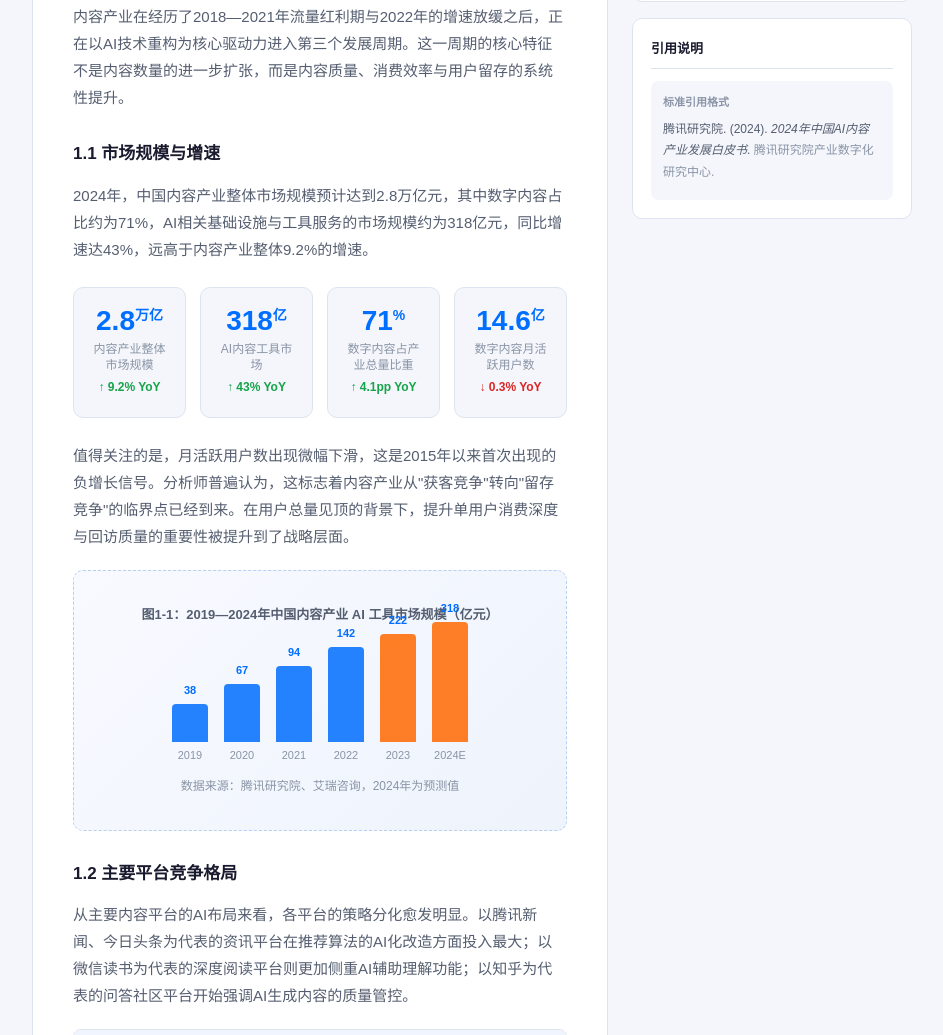
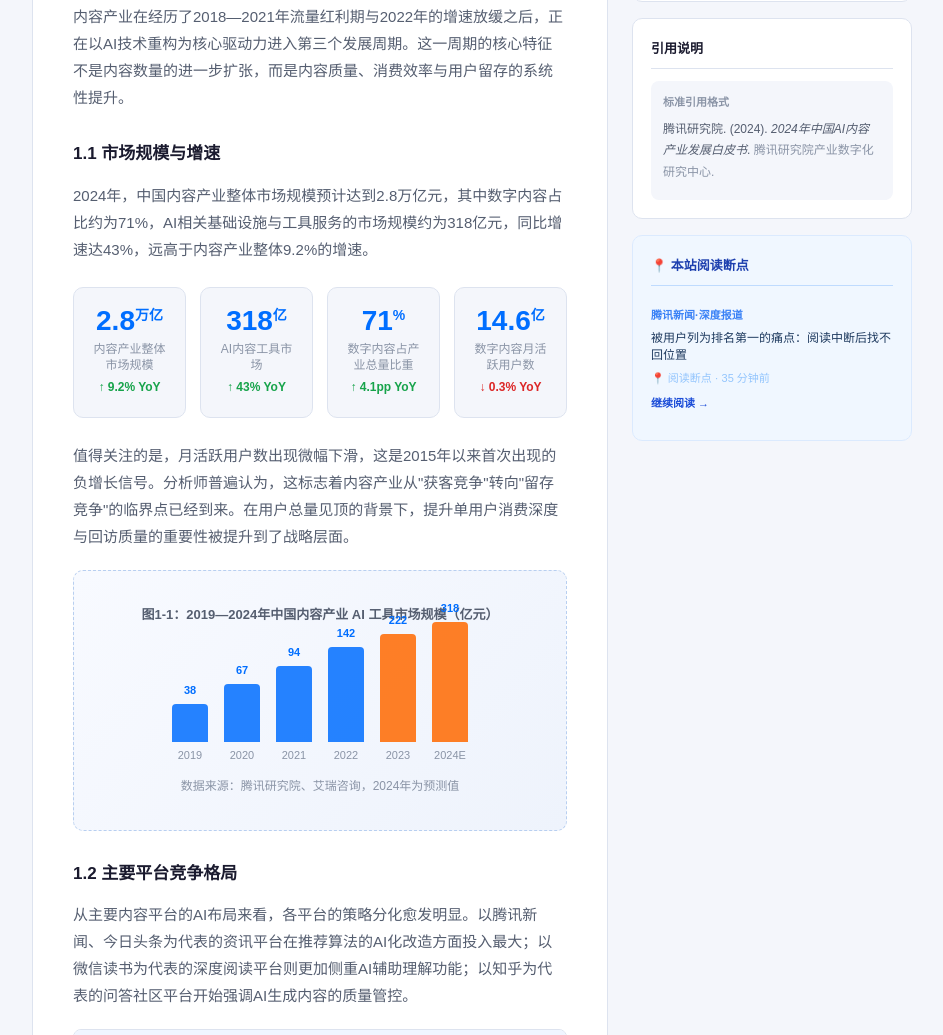
Before and after one commit to tencyTT/anchornote-demo, a plain HTML site: page pages/research-report.html in a window 1280 px wide. Shown: the part 1335-2370 px from the top of the page, without its empty margins (304-1247 px from the left). Drawn offline with Linux system fonts and the light colour scheme.

Commit message:
feat: add cross-page checkpoint sidebar card to research-report

```diff
--- a/pages/research-report.html
+++ b/pages/research-report.html
@@ -160,6 +160,19 @@ body { font-family: "PingFang SC", "Noto Sans SC", "Microsoft YaHei", sans-serif
 .cite-block .cb-label { font-size: 11px; color: var(--muted); margin-bottom: 6px; font-weight: 600; }
 .cite-block .cite-item { font-size: 12px; color: var(--sub); margin-bottom: 4px; }
 .cite-block .cite-item span { color: var(--muted); }
+
+/* 本站断点卡片 */
+.site-cp-item {
+  display: flex; flex-direction: column; gap: 4px;
+  padding: 10px 0; border-bottom: 1px solid #bfdbfe; cursor: pointer;
+  transition: background .15s; border-radius: 6px; margin: 0 -6px; padding: 8px 6px;
+}
+.site-cp-item:last-child { border-bottom: none; }
+.site-cp-item:hover { background: #dbeafe; }
+.site-cp-item .scp-source { font-size: 11px; color: #3b82f6; font-weight: 700; }
+.site-cp-item .scp-text { font-size: 12px; color: #1e3a5f; line-height: 1.45; font-weight: 500; overflow: hidden; display: -webkit-box; -webkit-line-clamp: 2; -webkit-box-orient: vertical; }
+.site-cp-item .scp-meta { font-size: 11px; color: #93c5fd; }
+.site-cp-item .scp-goto { font-size: 11px; color: #1d4ed8; font-weight: 600; margin-top: 2px; }
 
 /* Chapter divider */
 .chapter-div { display: flex; align-items: center; gap: 14px; margin: 8px 0 24px; }
@@ -612,6 +625,12 @@ body { font-family: "PingFang SC", "Noto Sans SC", "Microsoft YaHei", sans-serif
         <div class="cite-item">腾讯研究院. (2024). <em>2024年中国AI内容产业发展白皮书</em>. <span>腾讯研究院产业数字化研究中心.</span></div>
       </div>
     </div>
+
+    <!-- 本站阅读断点卡片 -->
+    <div class="side-card" id="site-cp-card" style="border-color:#dbeafe;background:#f0f7ff;">
+      <h4 style="color:#1e40af;border-bottom-color:#bfdbfe;">📍 本站阅读断点</h4>
+      <div id="site-cp-list"></div>
+    </div>
   </aside>
 
 </div>
@@ -821,5 +840,89 @@ window.ANCHORNOTE_CONFIG = {
 };
 </script>
 <script src="../anchornote-embed.js"></script>
+<script>
+/* ── 本站阅读断点卡片 ── */
+(function () {
+  // 其他演示页的 pageId → 显示名 + 相对路径
+  const SITE_PAGES = [
+    { id: 'tencent-news-deep',        label: '腾讯新闻·深度报道', path: 'tencent-news-deep.html' },
+    { id: 'penguin-article',          label: '企鹅号·长文阅读',   path: 'penguin-article.html' },
+    { id: 'tencent-news-yaowen',      label: '腾讯要闻·信息流',   path: 'tencent-news-yaowen.html' },
+    { id: 'content-research-2024',    label: '内容运营·素材板',   path: 'content-research.html' },
+  ];
+
+  // 兜底 demo 断点（首次访问、其他页还没存过断点时展示）
+  const DEMO_FALLBACK = {
+    id: 'demo-seed-cp',
+    pageLabel: '腾讯新闻·深度报道',
+    path: 'tencent-news-deep.html',
+    text: '被用户列为排名第一的痛点：阅读中断后找不回位置',
+    note: '阅读断点 · 35 分钟前',
+  };
+
+  function timeAgo(ts) {
+    if (!ts) return '';
+    const mins = Math.round((Date.now() - ts) / 60000);
+    if (mins < 2)  return '刚刚';
+    if (mins < 60) return mins + ' 分钟前';
+    const hrs = Math.round(mins / 60);
+    if (hrs < 24)  return hrs + ' 小时前';
+    return Math.round(hrs / 24) + ' 天前';
+  }
+
+  function renderList(items) {
+    const list = document.getElementById('site-cp-list');
+    if (!list) return;
+    list.innerHTML = '';
+    items.forEach(function (item) {
+      const div = document.createElement('div');
+      div.className = 'site-cp-item';
+      div.innerHTML =
+        '<div class="scp-source">' + item.pageLabel + '</div>' +
+        '<div class="scp-text">' + item.text + '</div>' +
+        '<div class="scp-meta">📍 ' + item.note + '</div>' +
+        '<div class="scp-goto">继续阅读 →</div>';
+      div.addEventListener('click', function () {
+        const href = item.path + (item.id && item.id !== 'demo-seed-cp' ? '#an-jump=' + item.id : '');
+        window.open(href, '_blank');
+      });
+      list.appendChild(div);
+    });
+  }
+
+  function load() {
+    const found = [];
+    const myId = 'research-report-2024';
+
+    SITE_PAGES.forEach(function (page) {
+      try {
+        const raw = localStorage.getItem('anchornote.embed.' + page.id);
+        if (!raw) return;
+        const bms = JSON.parse(raw);
+        bms.filter(function (b) { return b.type === 'checkpoint'; })
+           .forEach(function (b) {
+             found.push({
+               id:        b.id,
+               pageLabel: page.label,
+               path:      page.path,
+               text:      b.selectedText || b.note || '阅读断点',
+               note:      '阅读断点 · ' + timeAgo(b.createdAt || b.savedAt),
+             });
+           });
+      } catch (e) {}
+    });
+
+    renderList(found.length ? found : [DEMO_FALLBACK]);
+  }
+
+  // 加载并监听其他页 storage 变化
+  load();
+  window.addEventListener('storage', function (e) {
+    if (e.key && e.key.startsWith('anchornote.embed.') && !e.key.includes('research-report-2024')) {
+      load();
+    }
+  });
+})();
+</script>
 </body>
 </html>
```
